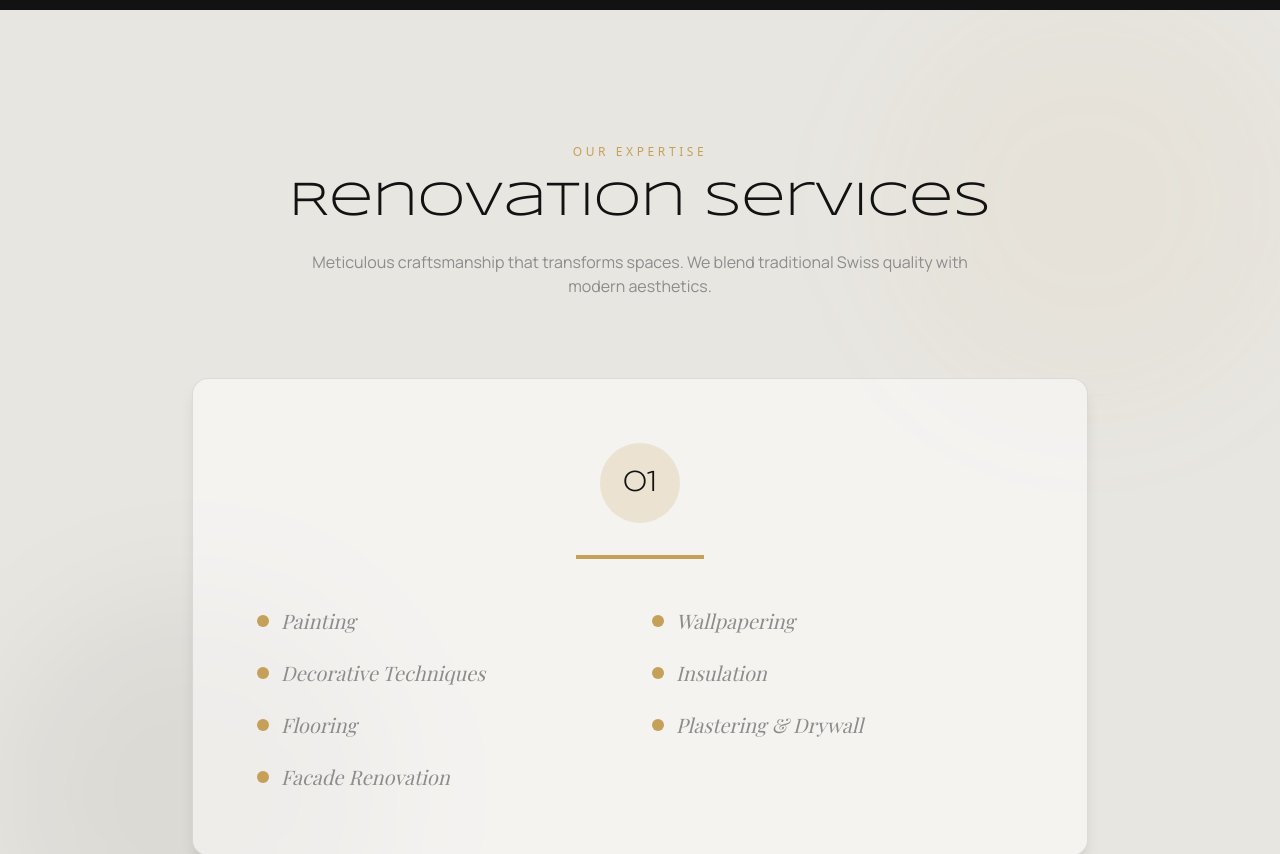
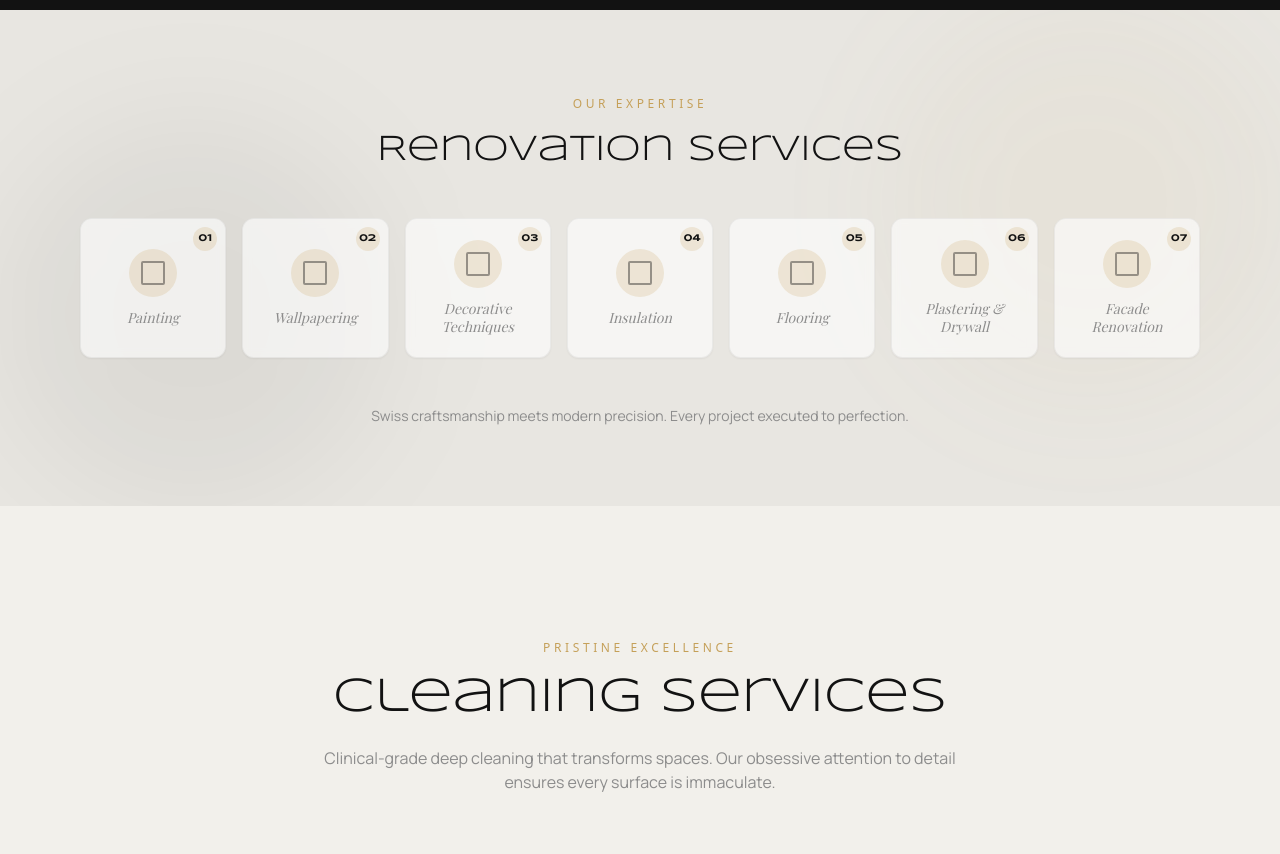
Before and after one commit to alwaysriccardo/aristotel-multiple, a React (Vite) app: page / in a window 1280 px wide. Shown: the part 3840-4694 px from the top of the page. Built offline with nearby package versions, Linux system fonts and the light colour scheme; a web font is replaced by a local one.

Commit message:
Redesign renovation services section - more compact with rich visual details

```diff
--- a/App.tsx
+++ b/App.tsx
@@ -219,42 +219,54 @@ const App: React.FC = () => {
         </section>
 
         {/* RENOVATION SERVICES */}
-        <section id="services" className="py-32 px-6 md:px-20 bg-[#E8E6E1] text-swiss-dark relative overflow-hidden">
+        <section id="services" className="py-20 px-6 md:px-20 bg-[#E8E6E1] text-swiss-dark relative overflow-hidden">
            {/* Decorative Elements */}
            <div className="absolute top-0 right-0 w-96 h-96 bg-swiss-gold/5 rounded-full blur-3xl"></div>
            <div className="absolute bottom-0 left-0 w-96 h-96 bg-swiss-dark/5 rounded-full blur-3xl"></div>
 
            <div className="max-w-7xl mx-auto relative z-10">
-             <div className="text-center mb-20 reveal-text">
+             <div className="text-center mb-12 reveal-text">
                <span className="text-xs uppercase tracking-[0.3em] text-swiss-gold">Our Expertise</span>
-               <h2 className="font-display text-4xl md:text-5xl mt-4">Renovation Services</h2>
-               <p className="font-body text-swiss-stone mt-6 max-w-2xl mx-auto">
-                 Meticulous craftsmanship that transforms spaces. We blend traditional Swiss quality with modern aesthetics.
-               </p>
+               <h2 className="font-display text-3xl md:text-4xl mt-4">Renovation Services</h2>
              </div>
 
-             <div className="max-w-4xl mx-auto">
-               {/* Renovation Services */}
-               <div className="reveal-text bg-white/50 backdrop-blur-sm p-10 md:p-16 rounded-2xl border border-swiss-dark/10 shadow-lg hover:shadow-2xl transition-all duration-500 group">
-                 <div className="flex items-center gap-4 mb-8 justify-center">
-                   <div className="w-20 h-20 bg-swiss-gold/20 rounded-full flex items-center justify-center group-hover:bg-swiss-gold/30 transition-colors">
-                     <span className="text-3xl font-display text-swiss-dark">01</span>
+             <div className="reveal-text grid grid-cols-2 md:grid-cols-4 lg:grid-cols-7 gap-4 max-w-6xl mx-auto">
+               {RENOVATION_SERVICES.map((service, i) => (
+                 <div
+                   key={i}
+                   className="group cursor-none bg-white/60 backdrop-blur-sm rounded-xl p-5 border border-swiss-dark/5 hover:border-swiss-gold/50 shadow-sm hover:shadow-xl transition-all duration-300 hover:-translate-y-1 flex flex-col items-center justify-center text-center min-h-[140px] relative overflow-hidden"
+                 >
+                   {/* Animated background */}
+                   <div className="absolute inset-0 bg-gradient-to-br from-swiss-gold/0 to-swiss-gold/10 opacity-0 group-hover:opacity-100 transition-opacity duration-500"></div>
+
+                   {/* Number badge */}
+                   <div className="absolute top-2 right-2 w-6 h-6 rounded-full bg-swiss-gold/20 flex items-center justify-center group-hover:bg-swiss-gold/40 transition-colors">
+                     <span className="text-[10px] font-display text-swiss-dark font-bold">
+                       {String(i + 1).padStart(2, '0')}
+                     </span>
                    </div>
+
+                   {/* Decorative icon placeholder */}
+                   <div className="w-12 h-12 mb-3 rounded-full bg-swiss-gold/20 flex items-center justify-center group-hover:bg-swiss-gold/30 transition-all duration-300 group-hover:scale-110 relative z-10">
+                     <div className="w-6 h-6 border-2 border-swiss-dark/40 rounded-sm group-hover:rotate-45 transition-transform duration-500"></div>
+                   </div>
+
+                   {/* Service name */}
+                   <span className="text-sm font-serif italic text-swiss-stone group-hover:text-swiss-dark transition-colors duration-300 leading-tight relative z-10">
+                     {service}
+                   </span>
+
+                   {/* Bottom accent line */}
+                   <div className="absolute bottom-0 left-0 h-1 w-0 bg-swiss-gold group-hover:w-full transition-all duration-500"></div>
                  </div>
-                 <div className="h-1 w-32 bg-swiss-gold mb-12 group-hover:w-full transition-all duration-700 mx-auto"></div>
-                 <div className="grid md:grid-cols-2 gap-6">
-                   {RENOVATION_SERVICES.map((service, i) => (
-                     <div key={i} className="group/item cursor-none flex items-start gap-3">
-                       <span className="mt-2 w-3 h-3 rounded-full bg-swiss-gold flex-shrink-0 group-hover/item:scale-150 transition-transform"></span>
-                       <div className="flex-1">
-                         <span className="text-lg md:text-xl font-serif italic text-swiss-stone group-hover/item:text-swiss-dark transition-colors duration-300 block">
-                           {service}
-                         </span>
-                       </div>
-                     </div>
-                   ))}
-                 </div>
-               </div>
+               ))}
+             </div>
+
+             {/* Call to action */}
+             <div className="text-center mt-12 reveal-text">
+               <p className="font-body text-swiss-stone text-sm max-w-xl mx-auto">
+                 Swiss craftsmanship meets modern precision. Every project executed to perfection.
+               </p>
              </div>
            </div>
         </section>
```
